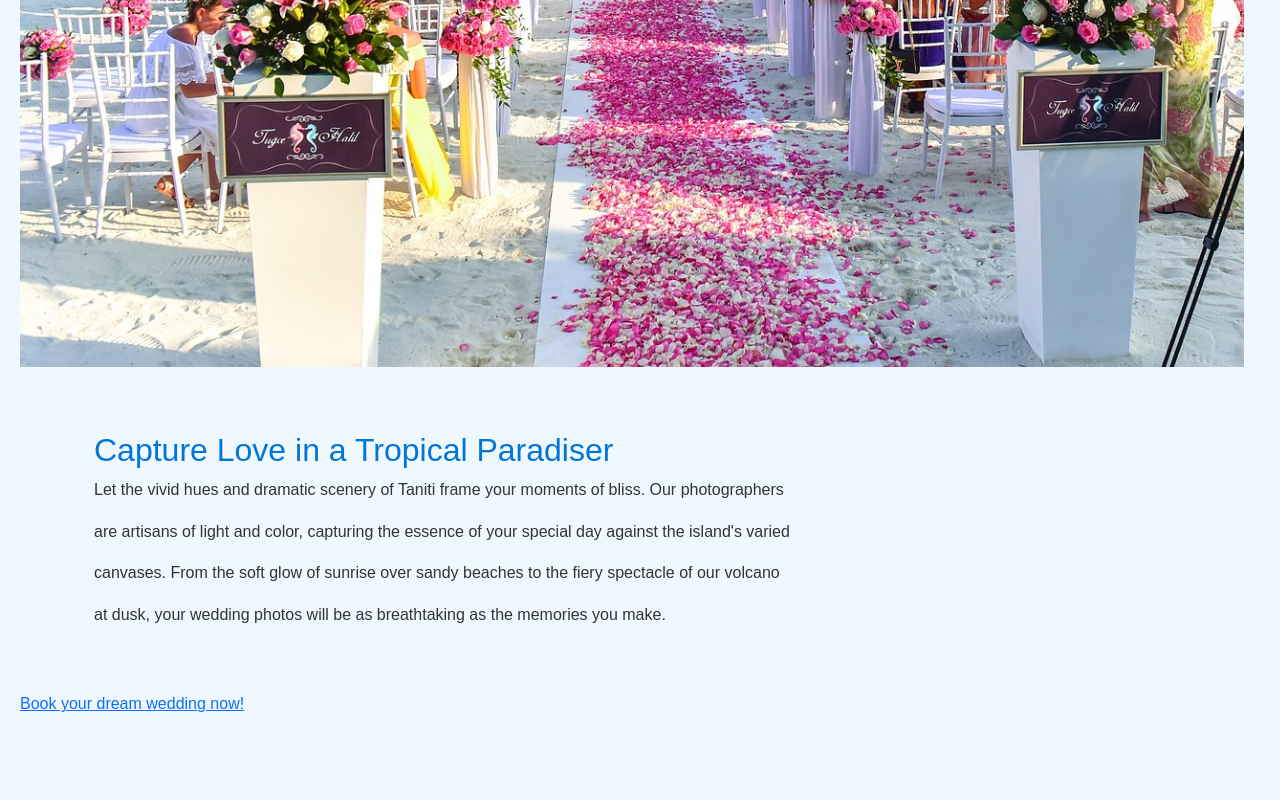
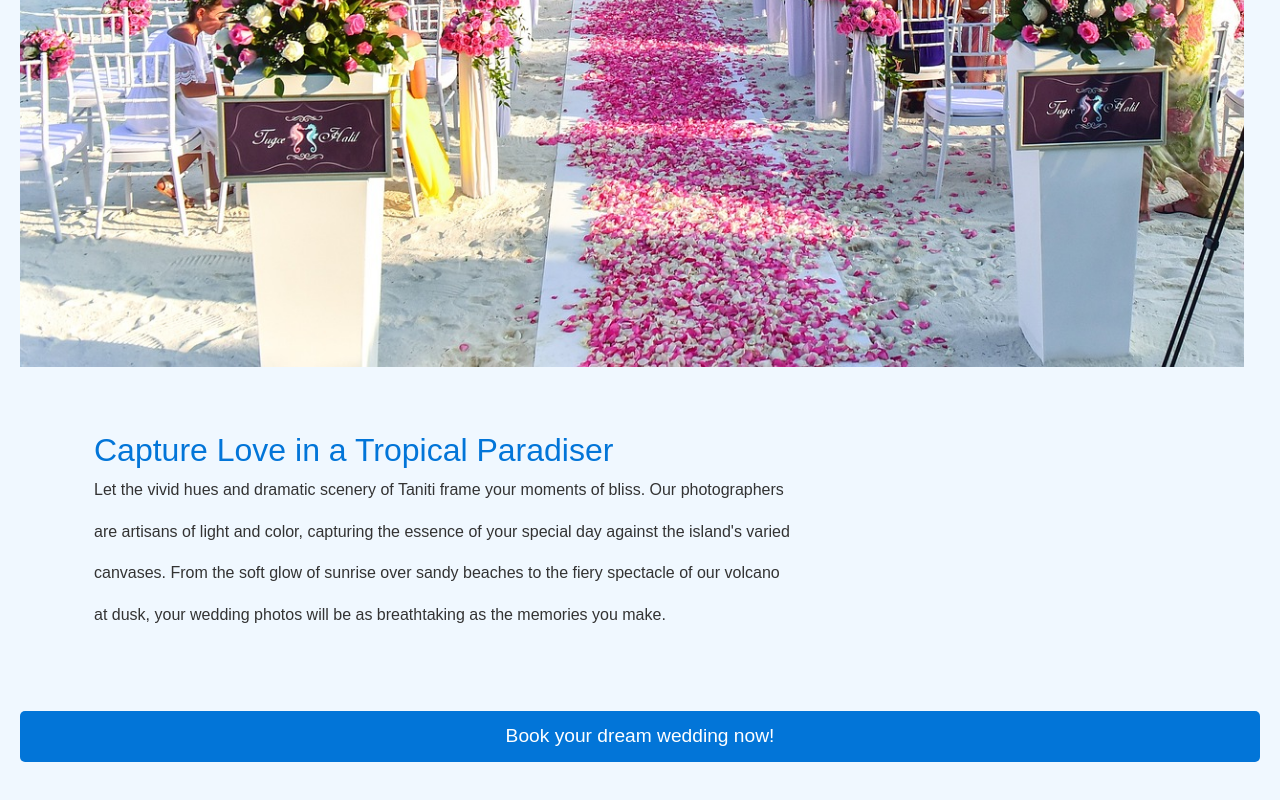
Before and after one commit to CaedanGrey/caedangrey.github.io, a plain HTML site: page photography.html in a window 1280 px wide. Shown: the part 544-1344 px from the top of the page. Before the commit the page ends 1281 px from the top, so only its background shows below. Drawn offline with nearby package versions, Linux system fonts and the light colour scheme.

Commit message:
Update custom.css

```diff
--- a/custom.css
+++ b/custom.css
@@ -191,3 +191,22 @@ ul {
 li::marker {
     font-size: 0;
 }
+.custom-button {
+    display: block; /* Makes the button block level for center alignment */
+    width: auto; /* Adjust width as needed, or use 'max-width' for a maximum width */
+    margin: 20px auto; /* Adds margin on top and bottom, and auto for left and right for centering */
+    padding: 10px 20px; /* Padding inside the button */
+    background-color: #0275d8; /* Background color */
+    color: white; /* Text color */
+    text-align: center; /* Center the text */
+    border-radius: 5px; /* Rounded corners */
+    text-decoration: none; /* Removes underline from links */
+    font-size: 1.2em; /* Larger text size */
+    transition: background-color 0.3s; /* Smooth transition for hover effect */
+}
+
+.custom-button:hover {
+    background-color: #025aa5; /* Darker shade when hovered */
+    text-decoration: none; /* Keeps text without underline on hover */
+    color: white; /* Ensures text color remains the same on hover */
+}
```
